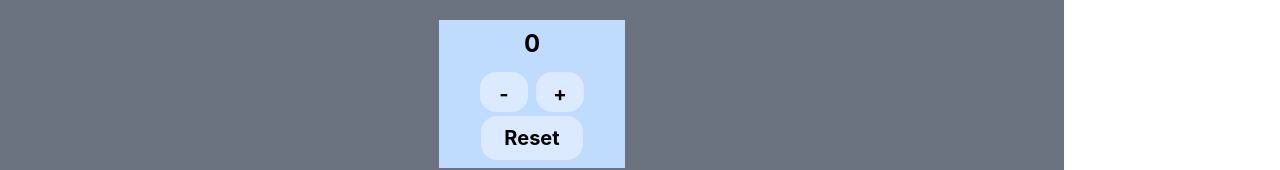
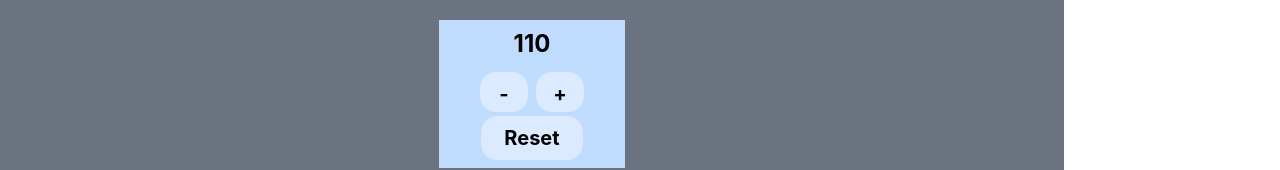
Before and after one commit to Scorpio93x/LEARN-react-to-do, a React (Create React App) app: page / in a window 1280 px wide. Shown: the top 170 px of the page. Built offline with nearby package versions, Linux system fonts and the light colour scheme.

Commit message:
Ep-2 add prettier

```diff
--- a/package.json
+++ b/package.json
@@ -44,6 +44,7 @@
   "devDependencies": {
     "autoprefixer": "^9.8.8",
     "postcss": "^7.0.39",
+    "prettier": "^2.5.1",
     "tailwindcss": "npm:@tailwindcss/postcss7-compat@^2.2.17"
   }
 }
--- a/src/pages/todo/index.tsx
+++ b/src/pages/todo/index.tsx
@@ -1,10 +1,10 @@
-import React from 'react';
-import Counter from '../../components/Counter'
+import React from "react";
+import Counter from "../../components/Counter";
 
 function ToDoPage(): JSX.Element {
   return (
-        <div className='w-full h-full text-center p-5 box-content bg-gray-500 max-w-5xl font-bold text-2xl flex flex-col items-center'>
-            <Counter initialCount={0} />
+    <div className="w-full h-full text-center p-5 box-content bg-gray-500 max-w-5xl font-bold text-2xl flex flex-col items-center">
+      <Counter initialCount={110} />
       <span>Hi, I'm a todo app!</span>
       <span>Hi, I'm a todo app!</span>
       <span>Hi, I'm a todo app!</span>
```
Also changed, not shown: 2 other files (tests, documents, lock files or other folders). Lines whose indentation alone changed are shown as unchanged.
